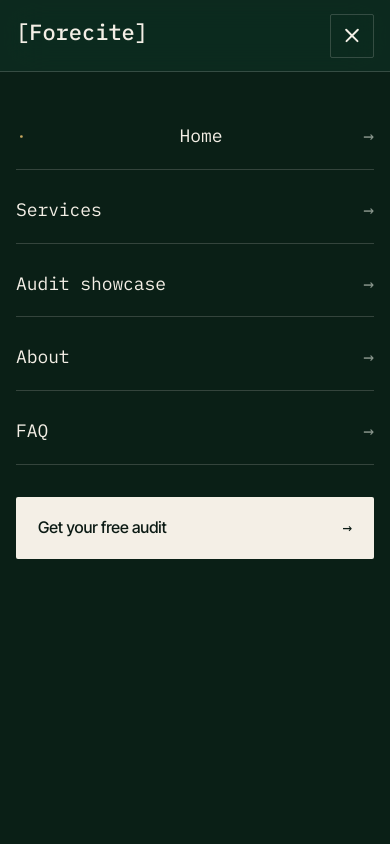
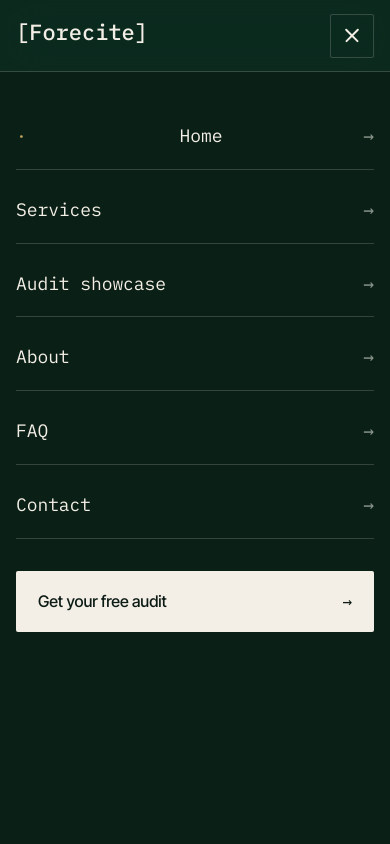
Before and after one commit to InvisibleJaguar90/forecite-site, a React (Vite) app: page / in a window 390 px wide. Both pictures are taken after a click on the button "Open menu". Shown: the top 844 px of the page. Built offline with nearby package versions, Linux system fonts and the light colour scheme.

Commit message:
Add Contact to mobile drawer nav

```diff
--- a/src/components/TopBar.jsx
+++ b/src/components/TopBar.jsx
@@ -128,6 +128,10 @@ export default function TopBar() {
               <span className="tb-drawer-arrow">&rarr;</span>
             </NavLink>
           ))}
+          <NavLink to="/contact" onClick={() => setOpen(false)}>
+            <span>Contact</span>
+            <span className="tb-drawer-arrow">&rarr;</span>
+          </NavLink>
           <Link
             to="/contact"
             className="tb-drawer-cta"
```
